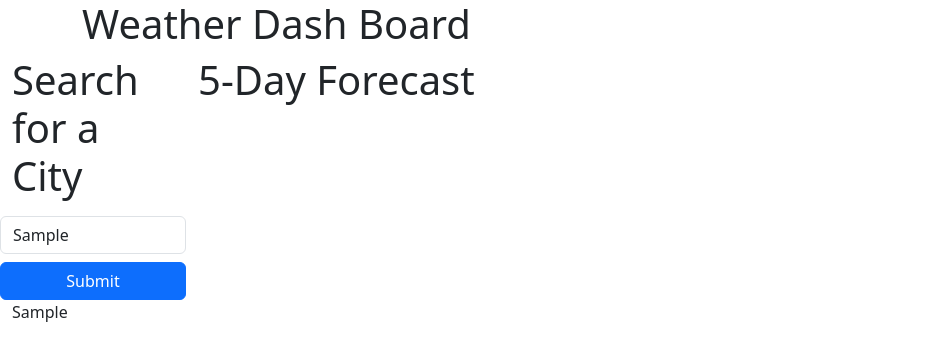
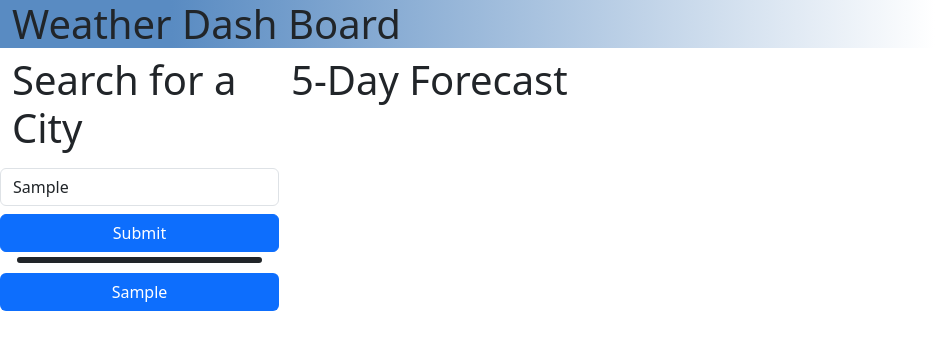
Before and after one commit to MiaoDL4/WhatsTheWeather, a plain HTML site: page index.html in a window 1280 px wide. Both pictures are taken after typing "Sample" into the empty fields and a click on the button "Submit". Shown: the whole page, without its empty margins (0-942 px from the left). Drawn offline with nearby package versions, Linux system fonts and the light colour scheme; no server answers.

Commit message:
css addition

```diff
--- a/assets/css/style.css
+++ b/assets/css/style.css
@@ -0,0 +1,28 @@
+
+header{
+    background: rgb(89,139,194);
+    background: linear-gradient(90deg, rgba(89,139,194,1) 15%, rgba(255,255,255,1) 82%);
+
+}
+
+.board{
+    border-radius: 5px;
+    border-style: solid;
+    margin: 5px;
+}
+
+.buttonBoard{
+    margin: 5px 0 5px 0;
+    color: white;
+    background-color: #0d6efd;
+}
+
+.line {
+    height: 1px;
+    background: black;
+  }
+
+#margin{
+    margin-right: 0;
+    margin-left: 0;
+}
--- a/assets/js/script.js
+++ b/assets/js/script.js
@@ -26,6 +26,7 @@ function getWeatherData(userInput) { //call api data
                     console.log(allWeatherData[i].dt_txt);
                     let weatherDayDisplay = document.createElement('div');
                     weatherDayDisplay.classList.add('col')
+                    weatherDayDisplay.classList.add('board')
                     weatherDayDisplay.innerHTML = `
                         <div>${day}</div>
                         <div>${date}</div>
@@ -64,6 +65,8 @@ function displayCities() { //displays local storage data
         let city = document.createElement('div');
         city.setAttribute("onclick", "searchSaveCity(event)");
         city.setAttribute("id", `${cityHistoryList[i]}`)
+        city.classList.add("btn")
+        city.classList.add("buttonBoard")
         city.innerHTML = `${cityHistoryList[i]}`;
         cityDislayArea.appendChild(city);
     }
--- a/index.html
+++ b/index.html
@@ -14,18 +14,19 @@
 
 <body>
     <!-- headder -->
-    <header class="container">
+    <header class="container" id='margin'>
         <h1>Weather Dash Board</h1>
     </header>
     <!-- aside for input and city storage -->
     <main class="container row">
-        <aside class="col-2 container">
+        <aside class="col-3 container">
             <!-- city input -->
             <form class="row d-grid gap-2" id="weatherForm">
                 <h1>Search for a City</h1>
                 <input type="text" class="form-control" id="cityUserInput" placeholder="Please Seach for a City">
                 <button type="submit" class="btn btn-primary">Submit</button>
             </form>
+            <div class="line board"></div>
             <!-- past searches -->
             <section class="row" id="pastCitySearches">
 
@@ -33,7 +34,7 @@
 
         </aside>
         <!-- section for main weather and future dates0 -->
-        <section class="col-10 container">
+        <section class="col-9 container">
             <!-- current date weather -->
             <section class="row" id="currentCity">
 
```
Also changed, not shown: assets/images/Capture.PNG.
